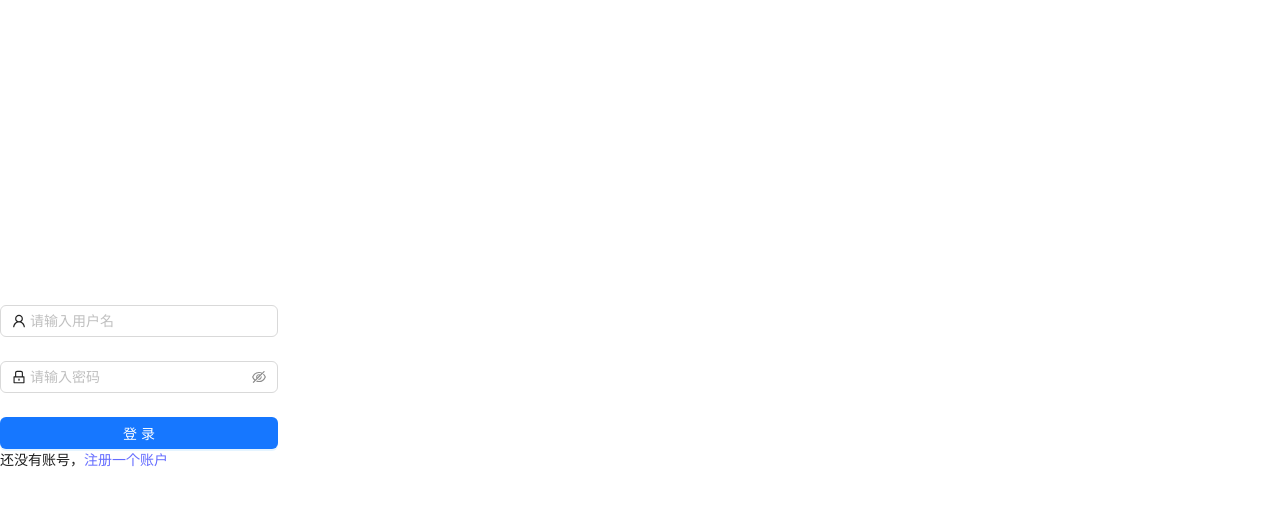
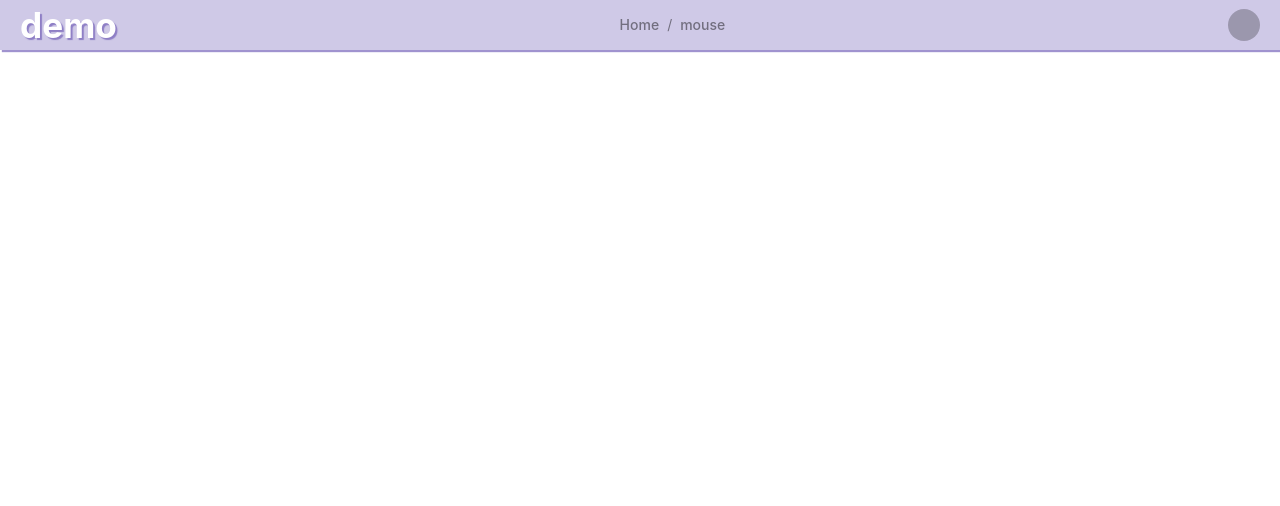
Before and after one commit to zhangMiaoLearning/vite-project, a React (Vite) app: page /home in a window 1280 px wide. Before the commit this address led to /login. Shown: the top 506 px of the page. Built offline with nearby package versions, Linux system fonts and the light colour scheme.

Commit message:
feat: add header and user information context

```diff
--- a/src/App.tsx
+++ b/src/App.tsx
@@ -4,11 +4,15 @@ import { BrowserRouter, Navigate, Route, Routes } from 'react-router-dom';
 import { Suspense } from 'react';
 import LazyModule from './pages/Components/LazyModule';
 import ROUTES from './Router/routes';
+import Header from './pages/Components/Header/Header';
+import GlobalProvider from './Utils/Store/GlobalProvider';
 
 function App() {
 	return (
+		<GlobalProvider>
 			<BrowserRouter>
 				<Suspense fallback={<LazyModule />}>
+					<Header />
 					<Routes>
 						{ROUTES.map((route) => (
 							<Route
@@ -21,6 +25,7 @@ function App() {
 					</Routes>
 				</Suspense>
 			</BrowserRouter>
+		</GlobalProvider>
 	);
 }
 
--- a/src/Router/routes.ts
+++ b/src/Router/routes.ts
@@ -18,5 +18,10 @@ const ROUTES = [
 		path: '/register',
 		element: lazy(() => import('../pages/Register/Register')),
 	},
+	{
+		key: 'home',
+		path: '/home',
+		element: lazy(() => import('../pages/Home/Home')),
+	},
 ];
 export default ROUTES;
--- /dev/null
+++ b/src/Utils/Store/GlobalProvider.tsx
@@ -0,0 +1,30 @@
+import React, { Dispatch, SetStateAction, useState } from 'react';
+
+interface userInfo {
+	id: string;
+	username: string;
+}
+
+interface GlobalContextProps {
+	currentUserInfo: userInfo;
+	setCurrentUserInfo: Dispatch<SetStateAction<userInfo>>;
+}
+export const GlobalContext = React.createContext<GlobalContextProps>(
+	{} as GlobalContextProps
+);
+type CaughtProviderProps = {
+	children: React.ReactNode;
+};
+const GlobalProvider: React.FC<CaughtProviderProps> = ({ children }) => {
+	const [currentUserInfo, setCurrentUserInfo] = useState<userInfo>(
+		{} as userInfo
+	);
+
+	return (
+		<GlobalContext.Provider value={{ currentUserInfo, setCurrentUserInfo }}>
+			{children}
+		</GlobalContext.Provider>
+	);
+};
+
+export default GlobalProvider;
--- a/src/index.css
+++ b/src/index.css
@@ -26,10 +26,6 @@ a:hover {
 
 body {
   margin: 0;
-  display: flex;
-  place-items: center;
-  min-width: 320px;
-  min-height: 100vh;
 }
 
 h1 {
--- /dev/null
+++ b/src/pages/Components/Header/Header.scss
@@ -0,0 +1,23 @@
+.header {
+  height: 50px;
+  background: rgba(98, 76, 175, 0.3);
+  display: flex;
+  align-items: center;
+  box-shadow: rgba(98, 76, 175, 0.6) 2px 2px 1px;
+  justify-content: space-between;
+
+  .header-title {
+    color: white;
+    font-size: 2.2em;
+    font-weight: bold;
+    text-shadow: rgba(98, 76, 175, 0.6) 2px 2px 1px;
+    margin-left: 20px;
+  }
+  .header-menu{
+
+  }
+  .header-user {
+    margin-right: 20px;
+    cursor: pointer;
+  }
+}
--- /dev/null
+++ b/src/pages/Components/Header/Header.tsx
@@ -0,0 +1,36 @@
+import React, { useContext, useEffect, useState } from 'react';
+import './Header.scss';
+import { Avatar, Breadcrumb } from 'antd';
+import { items } from './HeaderMenu';
+import { useLocation } from 'react-router-dom';
+import { GlobalContext } from '../../../Utils/Store/GlobalProvider';
+
+const Header: React.FC = () => {
+	const { currentUserInfo } = useContext(GlobalContext);
+	const location = useLocation();
+	const [currentPath, setCurrentPath] = useState('/');
+	const isLoginPage = currentPath === '/login';
+
+	useEffect(() => {
+		setCurrentPath(location.pathname);
+	}, [location]);
+	const headerContent = () => {
+		if (!isLoginPage) {
+			return (
+				<>
+					<Breadcrumb className="header-menu" items={items} />
+					<section className="header-user">
+						<Avatar>{currentUserInfo.username}</Avatar>
+					</section>
+				</>
+			);
+		}
+	};
+	return (
+		<div className="header">
+			<section className="header-title">demo</section>
+			{headerContent()}
+		</div>
+	);
+};
+export default Header;
--- /dev/null
+++ b/src/pages/Components/Header/HeaderMenu.tsx
@@ -0,0 +1,11 @@
+import { Link } from 'react-router-dom';
+import React from 'react';
+
+export const items = [
+	{
+		title: <Link to={'/home'}> Home</Link>,
+	},
+	{
+		title: <Link to="/mouse"> mouse</Link>,
+	},
+];
--- /dev/null
+++ b/src/pages/Home/Home.tsx
@@ -0,0 +1,8 @@
+import React, { useContext } from 'react';
+import { GlobalContext } from '../../Utils/Store/GlobalProvider';
+
+const Home = () => {
+	const { currentUserInfo } = useContext(GlobalContext);
+	return <div>{currentUserInfo.username}</div>;
+};
+export default Home;
--- a/src/pages/Login/Login.tsx
+++ b/src/pages/Login/Login.tsx
@@ -1,15 +1,18 @@
-import React from 'react';
+import React, { useContext } from 'react';
 import { Button, Form, Input, message, Modal } from 'antd';
 import { LockOutlined, UserOutlined } from '@ant-design/icons';
 import { LoginApi } from '../../Api/LoginApi';
 import { useNavigate } from 'react-router-dom';
+import { GlobalContext } from '../../Utils/Store/GlobalProvider';
 
 const Login = () => {
+	const { setCurrentUserInfo } = useContext(GlobalContext);
 	const navigate = useNavigate();
 	async function onFinish(values: { username: string; password: string }) {
 		const result = await LoginApi(values).then();
 		if (result.length > 0) {
-			navigate('/mouse');
+			navigate('/home');
+			setCurrentUserInfo({ id: result[0].id, username: result[0].username });
 		} else {
 			message.error('用户名或密码错误');
 		}
--- a/src/pages/Register/Register.tsx
+++ b/src/pages/Register/Register.tsx
@@ -12,7 +12,7 @@ const Register = () => {
 	async function onFinish(values: { userName: string; password: string }) {
 		const result = await RegisterApi(values).then();
 		if (result) {
-			navigate('/mouse');
+			navigate('/home');
 		}
 	}
 
```
Also changed, not shown: 1 other file (tests, documents, lock files or other folders). Lines whose indentation alone changed are shown as unchanged.
